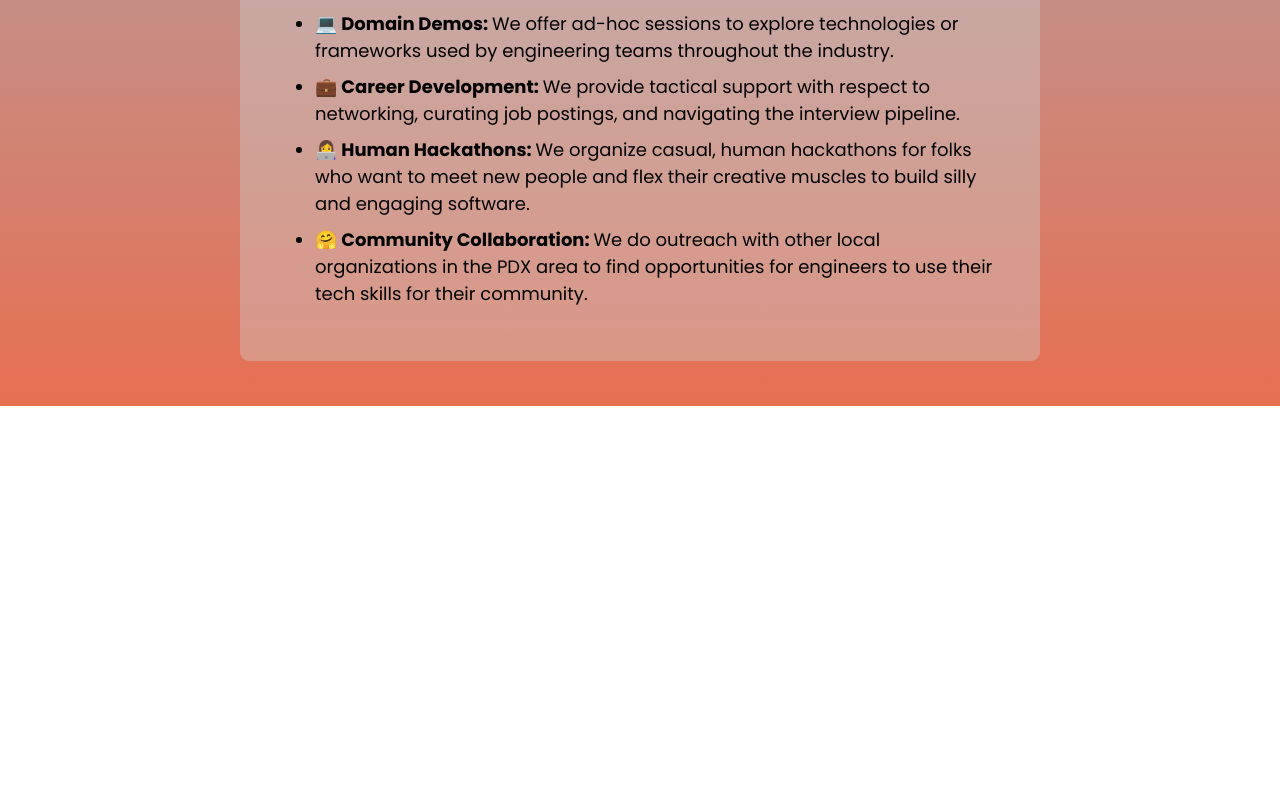
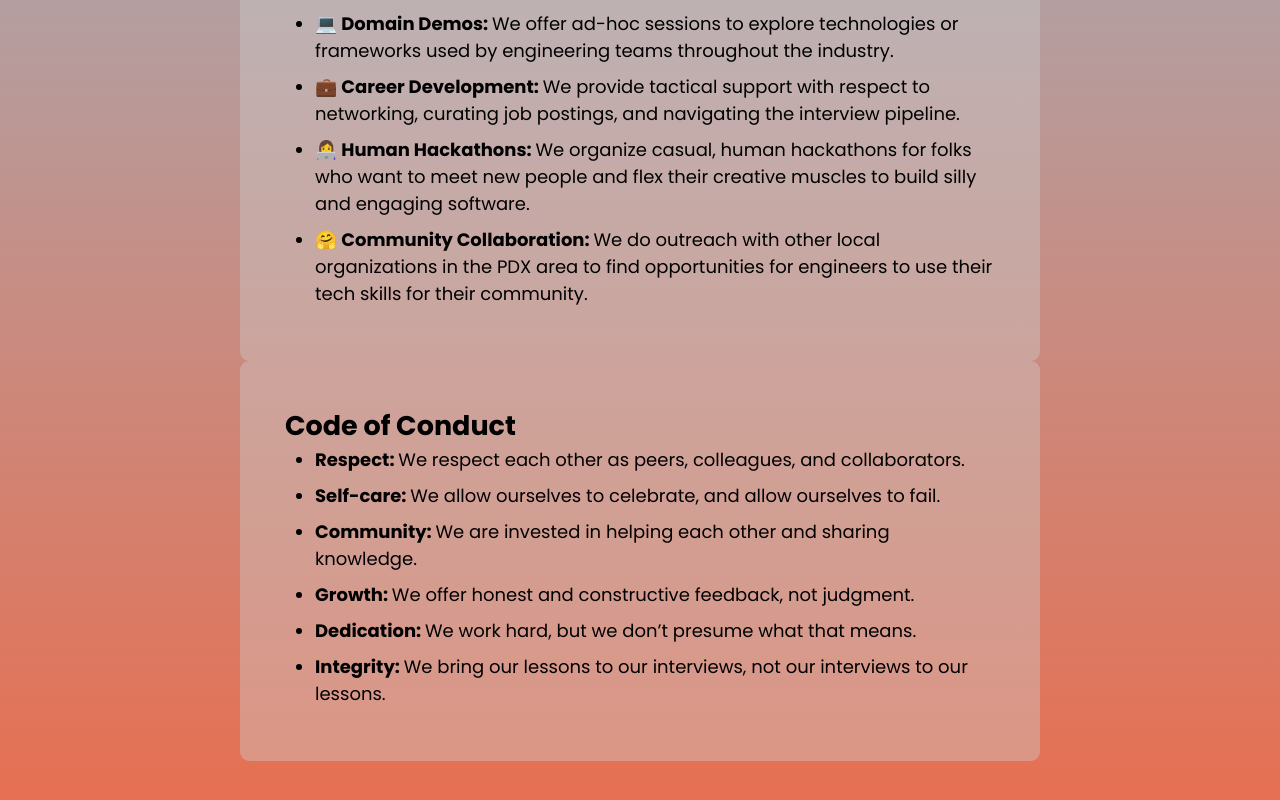
Before and after one commit to empathetech/empathetech.org, a Next.js app: page / in a window 1280 px wide. Shown: the part 895-1695 px from the top of the page. Before the commit the page ends 1301 px from the top, so only its background shows below. Built offline with nearby package versions, Linux system fonts and the light colour scheme.

Commit message:
h2 added, css styling needed

```diff
--- a/src/components/codeOfConduct/CodeOfConduct.tsx
+++ b/src/components/codeOfConduct/CodeOfConduct.tsx
@@ -3,49 +3,52 @@ import React from "react"
 export const CodeOfConduct: React.FC = () => {
   return (
     <>
+      <div>
+        <h2>{"Code of Conduct"}</h2>
         <ul>
           <li>
             <b>
-            {"Respect:"}
+              {"Respect: "}
             </b>
             {"We respect each other as peers, colleagues, and collaborators."}
           </li>
 
           <li>
             <b>
-            {"Self-care:"}
+              {"Self-care: "}
             </b>
             {"We allow ourselves to celebrate, and allow ourselves to fail."}
           </li>
 
           <li>
             <b>
-            {"Community:"}
+              {"Community: "}
             </b>
             {"We are invested in helping each other and sharing knowledge."}
           </li>
 
           <li>
             <b>
-            {"Growth:"}
+              {"Growth: "}
             </b>
             {"We offer honest and constructive feedback, not judgment."}
           </li>
 
           <li>
             <b>
-            {"Dedication:"}
+              {"Dedication: "}
             </b>
             {"We work hard, but we don’t presume what that means."}
           </li>
 
           <li>
             <b>
-            {"Integrity:"}
+              {"Integrity: "}
             </b>
             {"We bring our lessons to our interviews, not our interviews to our lessons."}
           </li>
         </ul>
+      </div>
     </>
   )
 }
--- a/src/components/index.ts
+++ b/src/components/index.ts
@@ -4,3 +4,4 @@ export { Header } from "./header/Header"
 export { LinkButton } from "./linkButton/LinkButton"
 export { SplashText } from "./splashText/SplashText"
 export { TextBlock } from "./textBlock/TextBlock"
+export { CodeOfConduct } from "./codeOfConduct/CodeOfConduct"
--- a/src/pages/index.tsx
+++ b/src/pages/index.tsx
@@ -1,6 +1,6 @@
 import Head from "next/head"
 import styles from "@/styles/page.module.css"
-import { Header, LinkButton, SplashText, TextBlock } from "@/components"
+import { CodeOfConduct, Header, LinkButton, SplashText, TextBlock } from "@/components"
 import { SlackIcon } from "@/assets/svg"
 
 export default function Home() {
@@ -29,6 +29,9 @@ export default function Home() {
 				<TextBlock>
 					<SplashText />
 				</TextBlock>
+				<TextBlock>
+					<CodeOfConduct />
+				</TextBlock>
 			</main>
 		</>
 	)
```
Lines whose indentation alone changed are shown as unchanged.
